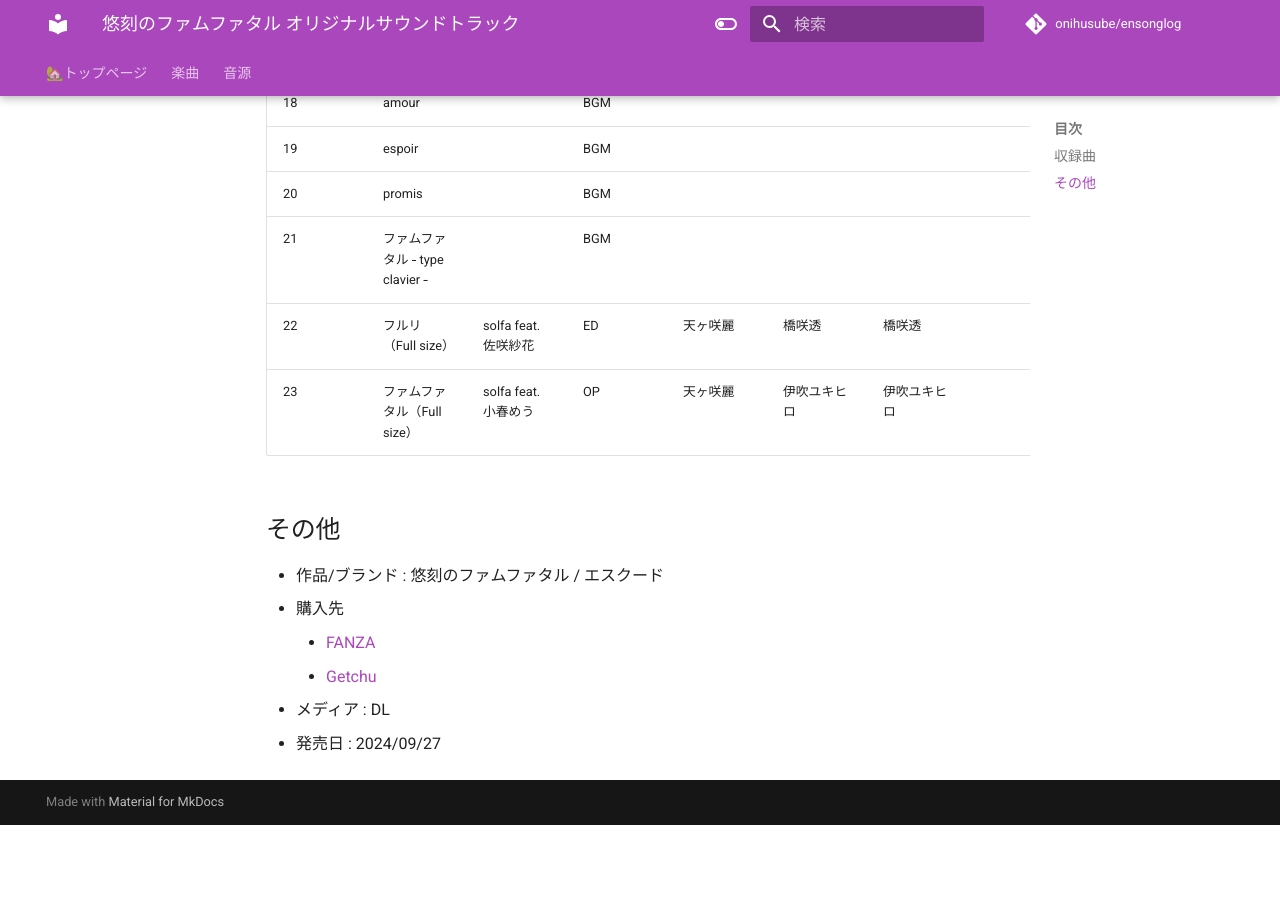
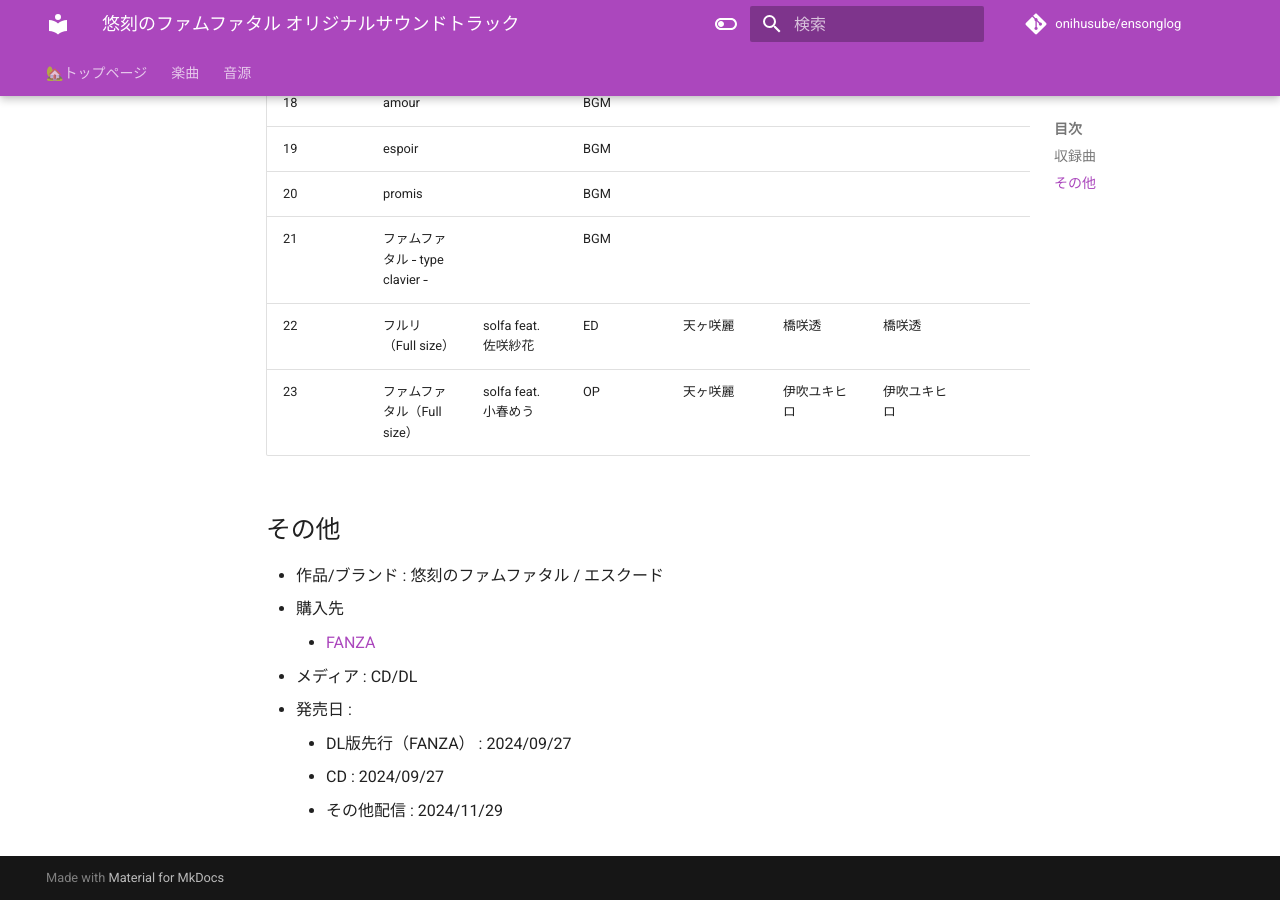
Before and after one commit to onihusube/ensonglog, an MkDocs documentation site: the page built from docs/2024/音源個別/悠刻のファムファタル オリジナルサウンドトラック.md, in a window 1280 px wide and 900 px high, scrolled down 1120 px. Built offline with MkDocs 1.6.1 and Material for MkDocs 9.7.7, drawn with Linux system fonts in a browser that asks for light colours; comment, search, counter and statistics services are not loaded; before the commit the page ends 1945 px from its top, so only the background shows below that.

Commit message:
微修正

```diff
--- a/docs/2024/音源個別/悠刻のファムファタル オリジナルサウンドトラック.md
+++ b/docs/2024/音源個別/悠刻のファムファタル オリジナルサウンドトラック.md
@@ -33,6 +33,8 @@
 - 作品/ブランド : 悠刻のファムファタル / エスクード
 - 購入先
     - [FANZA](https://dlsoft.dmm.co.jp/detail/views_0832/)
-    - [Getchu](https://www.getchu.com/soft.phtml?id=1278165)
-- メディア : DL
-- 発売日 : 2024/09/27
+- メディア : CD/DL
+- 発売日 :
+    - DL版先行（FANZA） : 2024/09/27
+    - CD : 2024/09/27
+    - その他配信 : 2024/11/29
```
Also changed, not shown: docs/2024/音源.md (+1 -1 lines).
